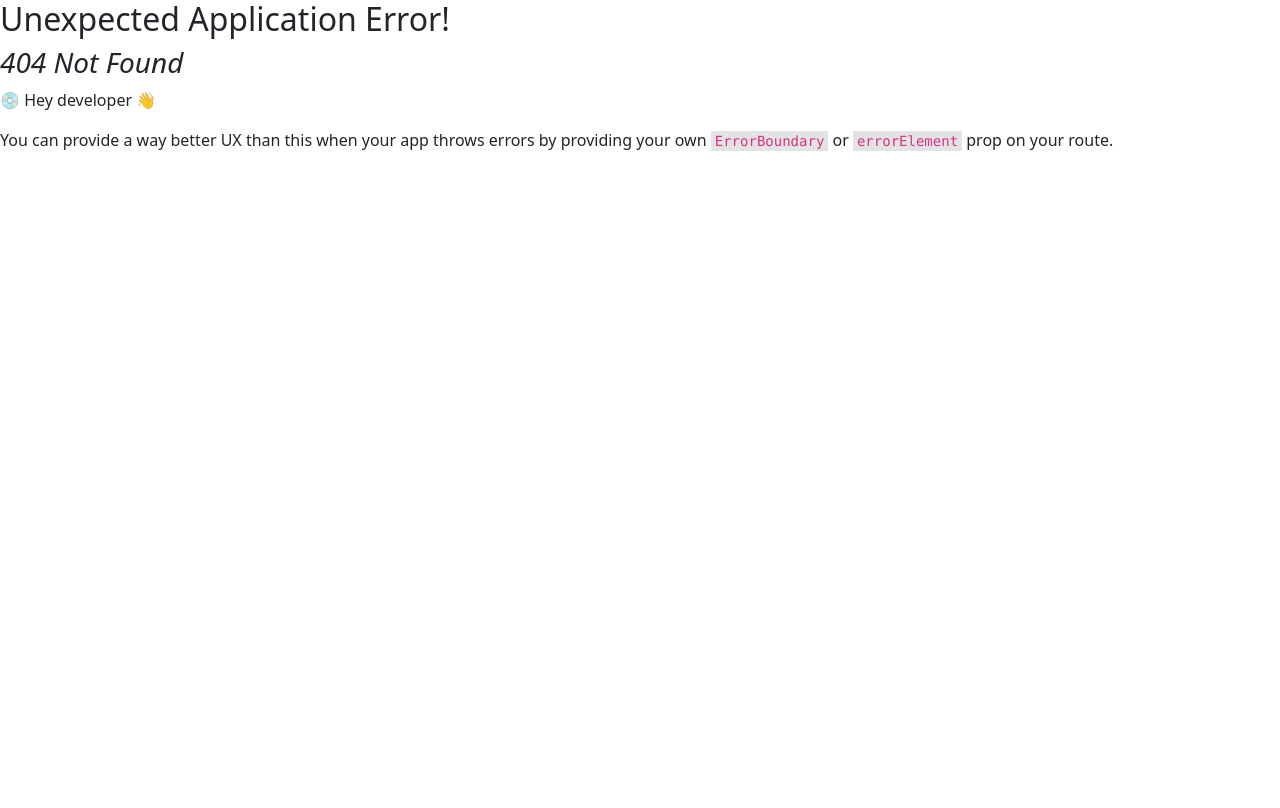
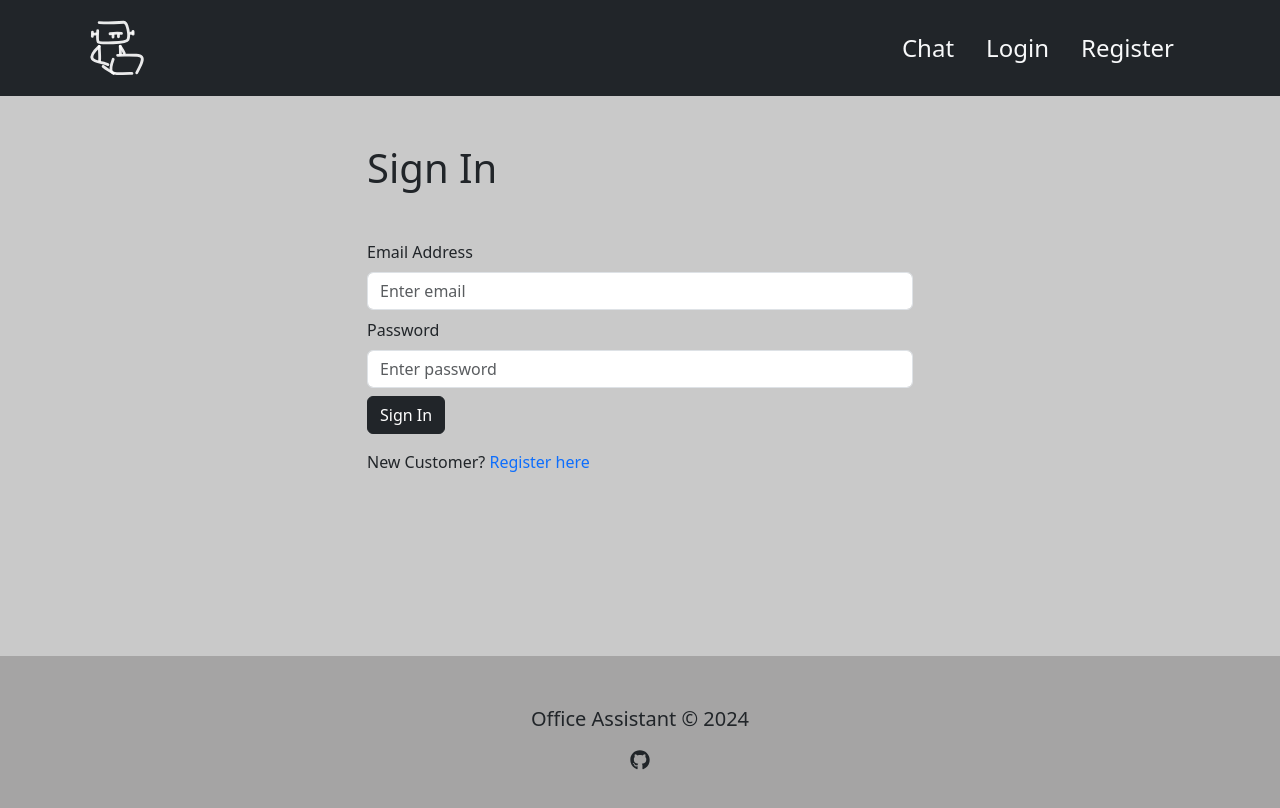
Before and after one commit to fanischam/AI-office-assistant, a React (Vite) app in the folder frontend/: page /login in a window 1280 px wide. Before the commit this address had no page. Shown: the top 808 px of the page. Built offline with nearby package versions, Linux system fonts and the light colour scheme.

Commit message:
Created Home and Login pages

```diff
--- a/frontend/src/App.tsx
+++ b/frontend/src/App.tsx
@@ -1,11 +1,13 @@
 import { useState } from 'react';
 import Header from './components/Header';
 import Footer from './components/Footer';
+import { Outlet } from 'react-router-dom';
 
 function App() {
   return (
     <>
       <Header />
+      <Outlet />
       <Footer />
     </>
   );
--- a/frontend/src/assets/styles/index.css
+++ b/frontend/src/assets/styles/index.css
@@ -1,4 +1,12 @@
+body {
+  background-color: rgb(201, 201, 201);
+}
+
 #logo {
   width: 70px;
   height: 70px;
 }
+
+.footer {
+  background-color: rgb(165, 164, 164);
+}
--- a/frontend/src/components/Footer.tsx
+++ b/frontend/src/components/Footer.tsx
@@ -5,10 +5,10 @@ const Footer: React.FC = () => {
   const currentYear = new Date().getFullYear();
   return (
     <>
-      <footer className='bg-body-tertiary text-center text-lg-start'>
+      <footer className='footer text-center text-lg-start'>
         <div className='text-center py-5 fs-5'>
           <p>
-            AI office assistant &copy; {currentYear}
+            Office Assistant &copy; {currentYear}
             <a
               className='text-body text-decoration-none d-flex justify-content-center align-items-center mt-3'
               href='https://github.com/fanischam/AI-office-assistant'
--- /dev/null
+++ b/frontend/src/components/FormContainer.tsx
@@ -0,0 +1,19 @@
+import { Container, Row, Col } from 'react-bootstrap';
+
+interface FormContainerProps {
+  children: React.ReactNode;
+}
+
+const FormContainer: React.FC<FormContainerProps> = ({ children }) => {
+  return (
+    <Container style={{ height: '70vh' }}>
+      <Row className='justify-content-md-center'>
+        <Col xs={12} md={6}>
+          {children}
+        </Col>
+      </Row>
+    </Container>
+  );
+};
+
+export default FormContainer;
--- a/frontend/src/main.tsx
+++ b/frontend/src/main.tsx
@@ -9,9 +9,16 @@ import {
 import App from './App.tsx';
 import 'bootstrap/dist/css/bootstrap.min.css';
 import './assets/styles/index.css';
+import LoginScreen from './screens/LoginScreen.tsx';
+import HomeScreen from './screens/HomeScreen.tsx';
 
 const router = createBrowserRouter(
-  createRoutesFromElements(<Route path='/' element={<App />}></Route>)
+  createRoutesFromElements(
+    <Route path='/' element={<App />}>
+      <Route index={true} path='/' element={<HomeScreen />} />
+      <Route path='/login' element={<LoginScreen />} />
+    </Route>
+  )
 );
 
 createRoot(document.getElementById('root')!).render(
--- /dev/null
+++ b/frontend/src/screens/HomeScreen.tsx
@@ -0,0 +1,25 @@
+import React from 'react';
+import { Container, Button } from 'react-bootstrap';
+
+const HomePage: React.FC = () => {
+  return (
+    <Container className='d-flex flex-column justify-content-center align-items-center text-center mt-5 py-5'>
+      <h1 className='my-5'>Welcome to Office Assistant</h1>
+      <p className='my-4 w-50'>
+        Office Assistant is an AI-powered web application leveraging modern
+        technologies like React and TypeScript for the frontend, Node.js and
+        TypeScript for the backend, MongoDB for data storage, Docker for
+        deployment, and RabbitMQ for messaging. The app functions as an office
+        assistant connected to a robot, enabling it to manage Google Calendar
+        appointments, including scheduling, and checking upcoming meetings by
+        day or week. The robot also allows voice-activated appointment
+        check-ins.
+      </p>
+      <Button variant='dark' size='lg' className='mb-5'>
+        Chat Now
+      </Button>
+    </Container>
+  );
+};
+
+export default HomePage;
--- /dev/null
+++ b/frontend/src/screens/LoginScreen.tsx
@@ -0,0 +1,51 @@
+import React from 'react';
+import { Button, Col, Form, Row } from 'react-bootstrap';
+import { Link } from 'react-router-dom';
+import FormContainer from '../components/FormContainer';
+
+const LoginScreen: React.FC = () => {
+  return (
+    <FormContainer>
+      <h1 className='my-5'>Sign In</h1>
+
+      <Form>
+        <Form.Group className='my-2' controlId='email'>
+          <Form.Label>Email Address</Form.Label>
+          <Form.Control
+            type='email'
+            placeholder='Enter email'
+            // value={email}
+            // onChange={(e) => setEmail(e.target.value)}
+          ></Form.Control>
+        </Form.Group>
+
+        <Form.Group className='my-2' controlId='password'>
+          <Form.Label>Password</Form.Label>
+          <Form.Control
+            type='password'
+            placeholder='Enter password'
+            // value={password}
+            // onChange={(e) => setPassword(e.target.value)}
+          ></Form.Control>
+        </Form.Group>
+
+        <Button disabled={false} type='submit' variant='dark'>
+          Sign In
+        </Button>
+
+        {/* {isLoading && <Loader />} */}
+      </Form>
+
+      <Row className='py-3'>
+        <Col>
+          New Customer?{' '}
+          <Link to='/' className='text-decoration-none'>
+            Register here
+          </Link>
+        </Col>
+      </Row>
+    </FormContainer>
+  );
+};
+
+export default LoginScreen;
```
